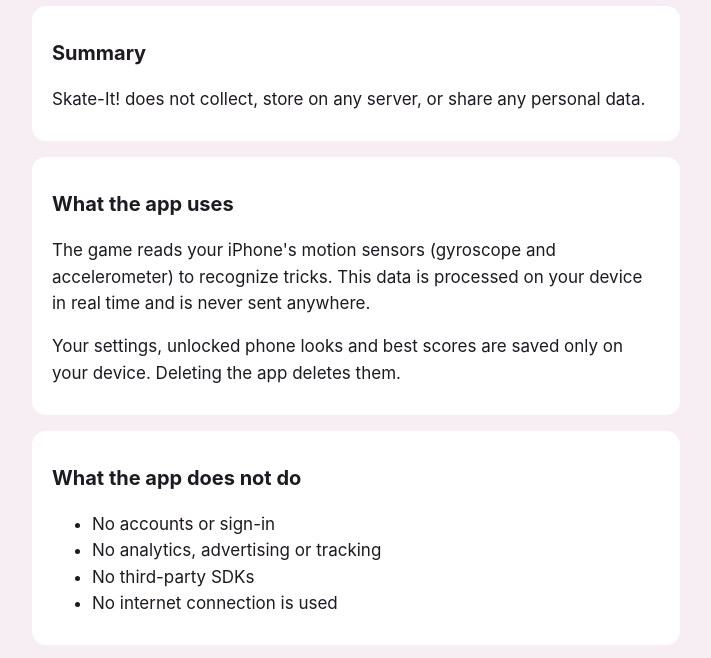
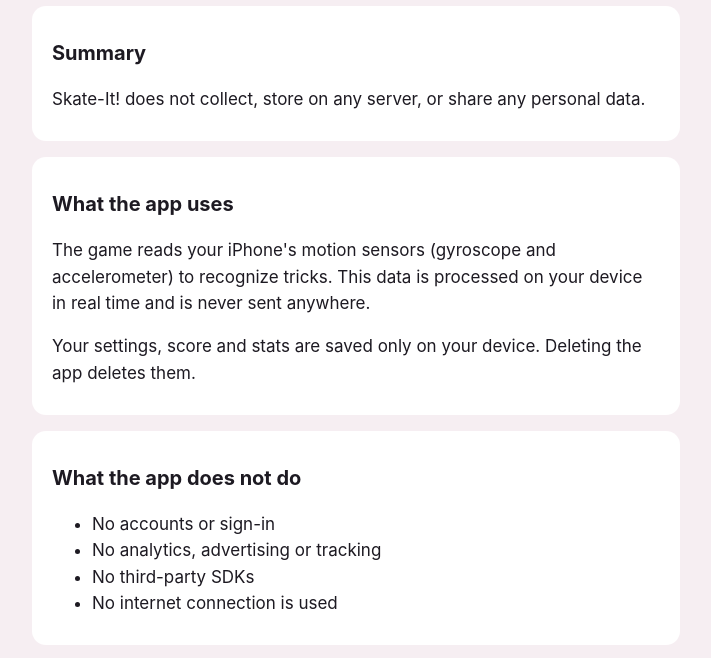
Before and after one commit to dmitriishkredov-commits/skate-it-site, a plain HTML site: page privacy.html in a window 1280 px wide. Shown: the part 134-792 px from the top of the page, without its empty margins (284-995 px from the left). Drawn offline with Linux system fonts and the light colour scheme.

Commit message:
Privacy: what is saved on the device
Co-Authored-By: Claude Opus 5.5 <noreply@anthropic.com>

```diff
--- a/privacy.html
+++ b/privacy.html
@@ -1,7 +1,7 @@
 <!doctype html><html lang="en"><head><meta charset="utf-8"><meta name="viewport" content="width=device-width,initial-scale=1"><title>Skate-It! Privacy</title><style>:root{--bg:#f6eef2;--fg:#1d1a22;--muted:#5d5663;--card:#fff;--accent:#b0607f}@media (prefers-color-scheme:dark){:root{--bg:#1b1820;--fg:#f1ecf2;--muted:#b4abb8;--card:#262230;--accent:#e29ab7}}*{box-sizing:border-box}body{margin:0;background:var(--bg);color:var(--fg);font:17px/1.55 -apple-system,BlinkMacSystemFont,"Segoe UI",sans-serif}main{max-width:680px;margin:0 auto;padding:40px 16px 64px}header{display:flex;gap:16px;align-items:center;margin-bottom:28px}header img{width:72px;height:72px;border-radius:16px}h1{font-size:28px;margin:0}h2{font-size:20px;margin:28px 0 8px}p,li{color:var(--fg)}.muted{color:var(--muted)}a{color:var(--accent)}section{background:var(--card);border-radius:14px;padding:4px 20px 12px;margin:16px 0}nav{margin-top:32px;font-size:15px}</style></head><body><main>
 <header><img src="icon.png" alt="Skate-It! icon"><div><h1>Privacy Policy</h1><div class="muted">Skate-It! · Last updated November 16, 2026</div></div></header>
 <section><h2>Summary</h2><p>Skate-It! does not collect, store on any server, or share any personal data.</p></section>
-<section><h2>What the app uses</h2><p>The game reads your iPhone's motion sensors (gyroscope and accelerometer) to recognize tricks. This data is processed on your device in real time and is never sent anywhere.</p><p>Your settings, unlocked phone looks and best scores are saved only on your device. Deleting the app deletes them.</p></section>
+<section><h2>What the app uses</h2><p>The game reads your iPhone's motion sensors (gyroscope and accelerometer) to recognize tricks. This data is processed on your device in real time and is never sent anywhere.</p><p>Your settings, score and stats are saved only on your device. Deleting the app deletes them.</p></section>
 <section><h2>What the app does not do</h2><ul><li>No accounts or sign-in</li><li>No analytics, advertising or tracking</li><li>No third-party SDKs</li><li>No internet connection is used</li></ul></section>
 <section><h2>Children</h2><p>Because the app collects no personal data, it collects none from children either.</p></section>
 <section><h2>Changes and contact</h2><p>If this policy changes, the new version will be posted on this page. Questions: <a href="https://github.com/dmitriishkredov-commits/skate-it-site/issues/new">open an issue on GitHub</a>.</p></section>
```
